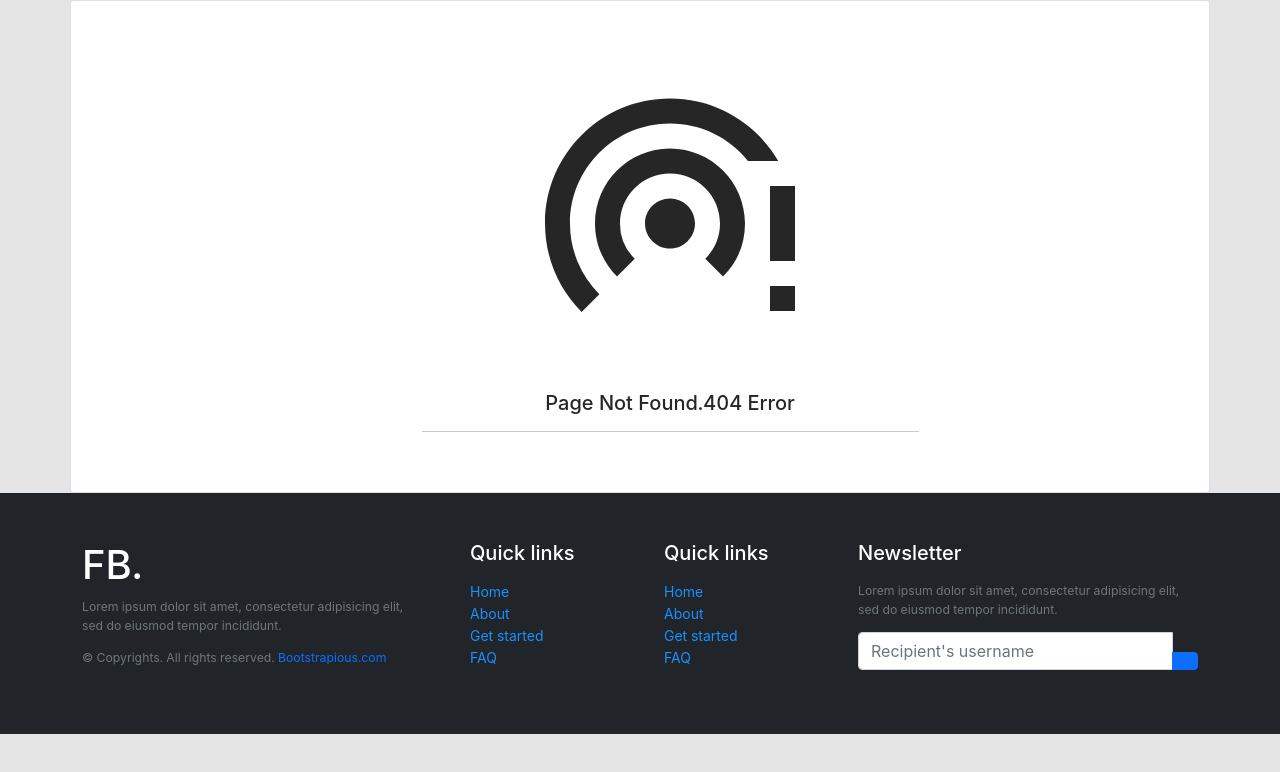
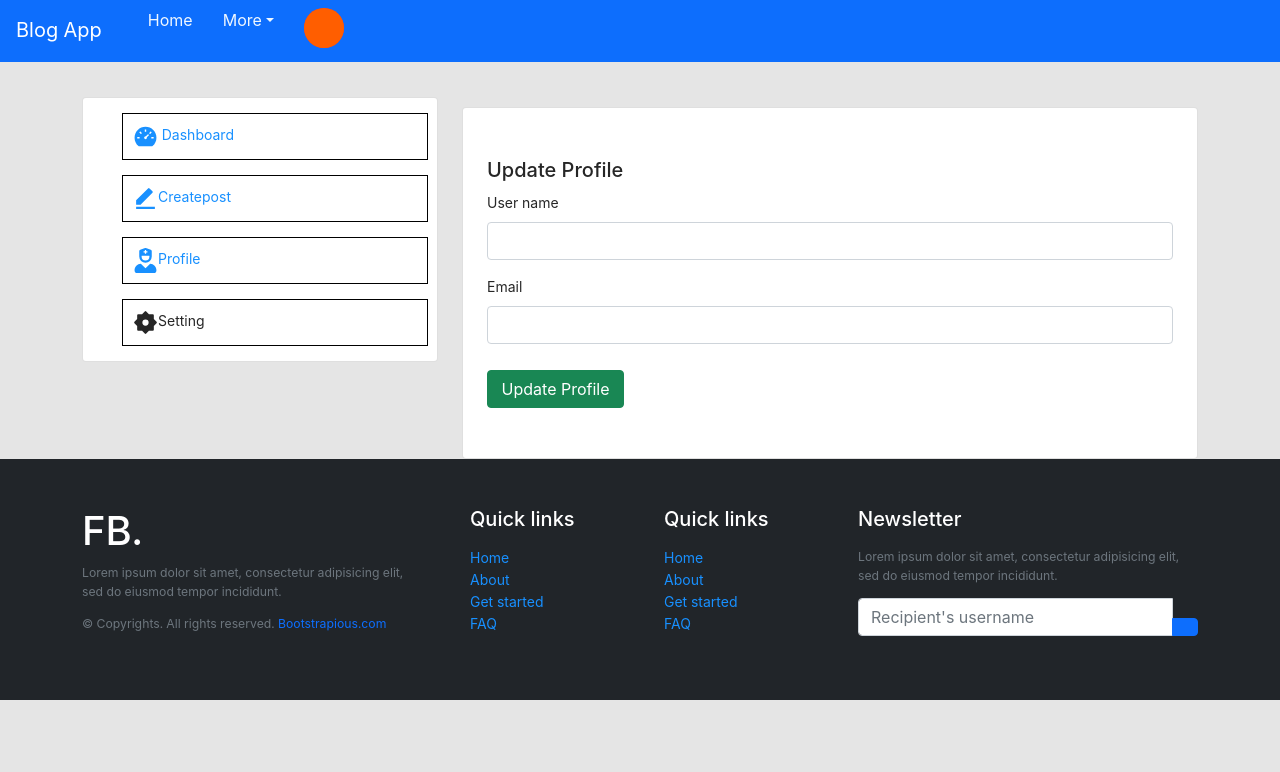
Before and after one commit to Yazdani1/Blog-App---MERN-Stack, a React (Create React App) app in the folder client/: page /update-profile/1 in a window 1280 px wide. Shown: the top 772 px of the page. Built offline with nearby package versions, Linux system fonts and the light colour scheme; no server answers; sample sign-in values are in the browser's storage.

Commit message:
Update Profile API end point

```diff
--- a/client/src/App.js
+++ b/client/src/App.js
@@ -17,6 +17,7 @@ import DashboardprotectedRoute from "./components/dashboard/DashboardprotectedRo
 import DashboardNav from "./components/dashboard/DashboardNav";
 import DashboardProfile from "./components/dashboard/Profile/DashboardProfile";
 import PagenotFound from "./components/PagenotFound";
+import UpdateProfile from "./components/dashboard/Profile/UpdateProfile";
 
 function App() {
   return (
@@ -74,6 +75,10 @@ function App() {
             <DashboardprotectedRoute Dashboardprocomp={Profile} />
           </Route>
 
+          <Route path="/update-profile/:id" exact>
+            <DashboardprotectedRoute Dashboardprocomp={UpdateProfile} />
+          </Route>
+
           <Route path="*" exact component={PagenotFound} />
         </Switch>
       </BrowserRouter>
--- a/client/src/components/dashboard/Profile/DashboardProfile.js
+++ b/client/src/components/dashboard/Profile/DashboardProfile.js
@@ -1,7 +1,11 @@
-import React from "react";
+import React, { useState, useContext } from "react";
 import "./dashboard-profile.css";
+import { UserContext } from "../../UserContext";
+import { Link, useHistory } from "react-router-dom";
 
 const DashboardProfile = () => {
+  const [user, setUser] = useContext(UserContext);
+
   return (
     <div className="container card">
       <h5>Profile Info</h5>
@@ -9,16 +13,18 @@ const DashboardProfile = () => {
         <div className="col-md-10">
           <div className="profile-name">
             <div className="profile-avatar">
-              <p>HP</p>
+              <p>{user && user.name.substring(0, 2).toUpperCase()}</p>
             </div>
             <div className="profile-user-name">
-              <p>Muller Jon</p>
-              <p>email@gmail.com</p>
+              <p>{user && user.name}</p>
+              <p>{user && user.email}</p>
             </div>
           </div>
         </div>
         <div className="col-md-2">
-          <h5>Edit</h5>
+          <Link to={"/update-profile/" + (user && user._id)}>
+            <button className="btn btn-danger">Edit</button>
+          </Link>
         </div>
       </div>
     </div>
--- /dev/null
+++ b/client/src/components/dashboard/Profile/UpdateProfile.js
@@ -0,0 +1,90 @@
+import React, { useState, useEffect } from "react";
+import "../../../App.css";
+import { Link, useHistory, useParams } from "react-router-dom";
+import axios from "axios";
+import { ToastContainer, toast } from "react-toastify";
+
+const UpdateProfile = () => {
+  const history = useHistory();
+  const { id } = useParams();
+  const [data, setData] = useState({
+    name: "",
+    email: "",
+  });
+  const { name, email } = data;
+  const handleChange = (e) => {
+    setData({
+      ...data,
+      [e.target.name]: e.target.value,
+    });
+  };
+  const dataSubmit = async (e) => {
+    e.preventDefault();
+    const addItem = { name, email };
+    try {
+      setData({ ...data, error: null });
+      await axios.put("/auth/update/" + id, addItem, {
+        headers: {
+          Authorization: `Bearer ${localStorage.getItem("tokenLogin")}`,
+        },
+      });
+      history.push("/myPost");
+    } catch (err) {
+      setData({ ...data, error: err.response.data.error });
+    }
+  };
+  useEffect(() => {
+    axios
+      .get("/auth/update-user-profile/" + id, {
+        headers: {
+          Authorization: `Bearer ${localStorage.getItem("tokenLogin")}`,
+        },
+      })
+      .then((result) => {
+        setData(result.data);
+      });
+  }, []);
+
+  return (
+    <div>
+      <div className="container designdata card">
+        <div className="row">
+          <h5 className="toptest">Update Profile</h5>
+          <form>
+            <div className="form-group">
+              <label for="exampleInputEmail1" className="form-label">
+                User name
+              </label>
+              <input
+                type="text"
+                name="title"
+                value={name}
+                onChange={handleChange}
+                className="form-control"
+              />
+            </div>
+            <div class="form-group">
+              <label for="exampleFormControlTextarea2">Email</label>
+              <input
+                type="text"
+                name="title"
+                value={email}
+                onChange={handleChange}
+                className="form-control"
+              />
+            </div>
+            <button
+              type="submit"
+              onClick={dataSubmit}
+              class="btn btn-success custBtn"
+            >
+              Update Profile
+            </button>
+          </form>
+        </div>
+      </div>
+    </div>
+  );
+};
+
+export default UpdateProfile;
--- a/client/src/components/dashboard/Profile/dashboard-profile.css
+++ b/client/src/components/dashboard/Profile/dashboard-profile.css
@@ -14,6 +14,7 @@
 .profile-avatar p {
   height: 30px;
   width: 30px;
+  padding: 5px;
   display: table-cell;
   text-align: center;
   vertical-align: middle;
```
Also changed, not shown: 1 other file (tests, documents, lock files or other folders).
